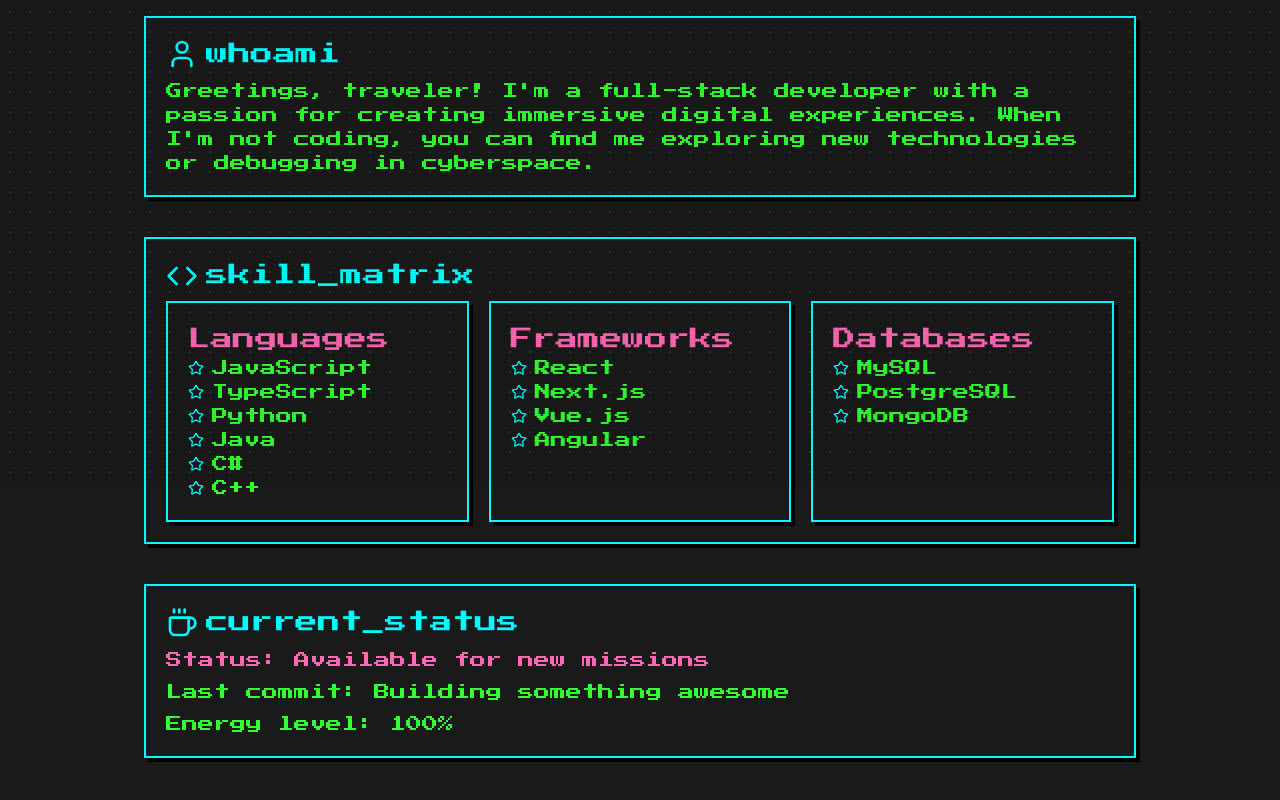
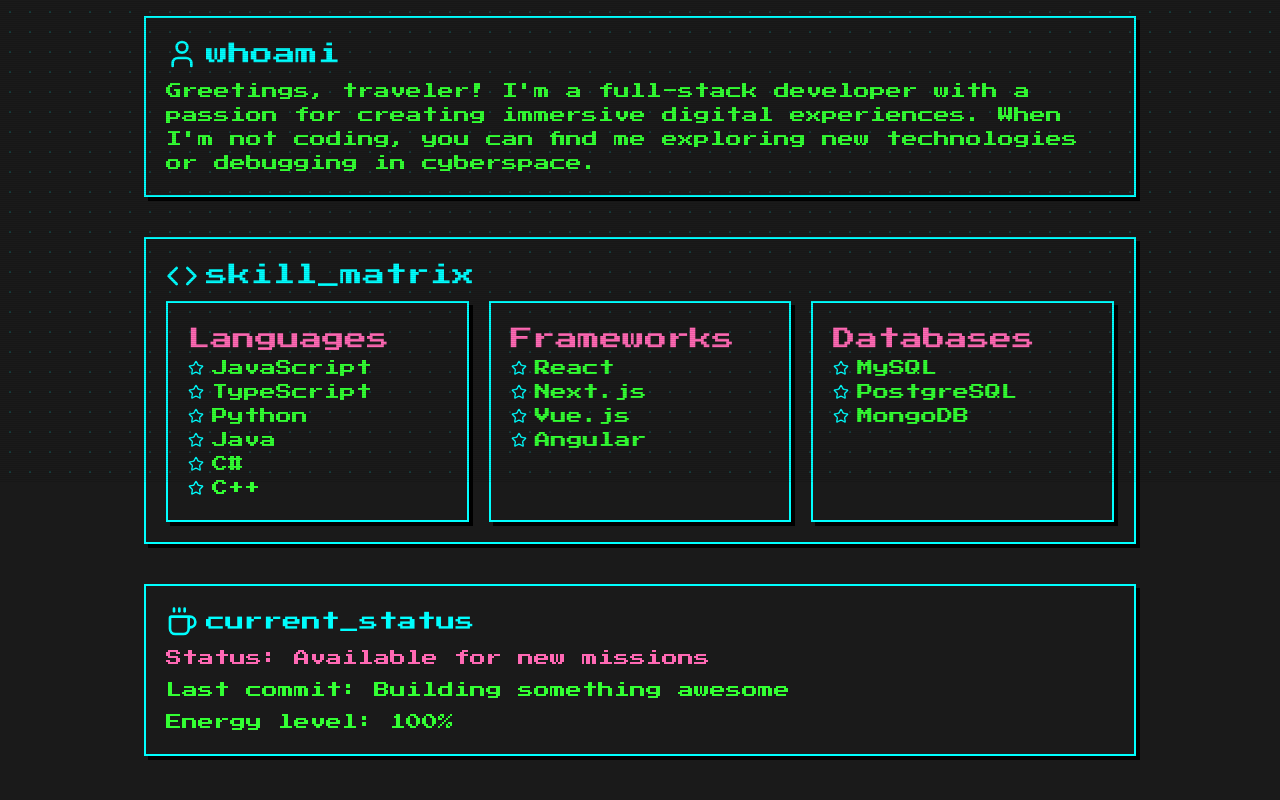
Before and after one commit to Ughur/web, a Next.js app: page /about in a window 1280 px wide. Shown: the part 318-1118 px from the top of the page. Built offline with nearby package versions, Linux system fonts and the light colour scheme.

Commit message:
Change heading from h1 to h2 for current status in About page for improved semantic structure

```diff
--- a/app/about/page.tsx
+++ b/app/about/page.tsx
@@ -107,7 +107,7 @@
             <div className='flex flex-col gap-2'>
               <div className='flex items-center gap-2'>
                 <Coffee className='icon-primary' />
-                <h1 className='heading-secondary'>current_status</h1>
+                <h2>current_status</h2>
               </div>
               <p className='card-text text-accent-pink'>
                 Status: Available for new missions
```
